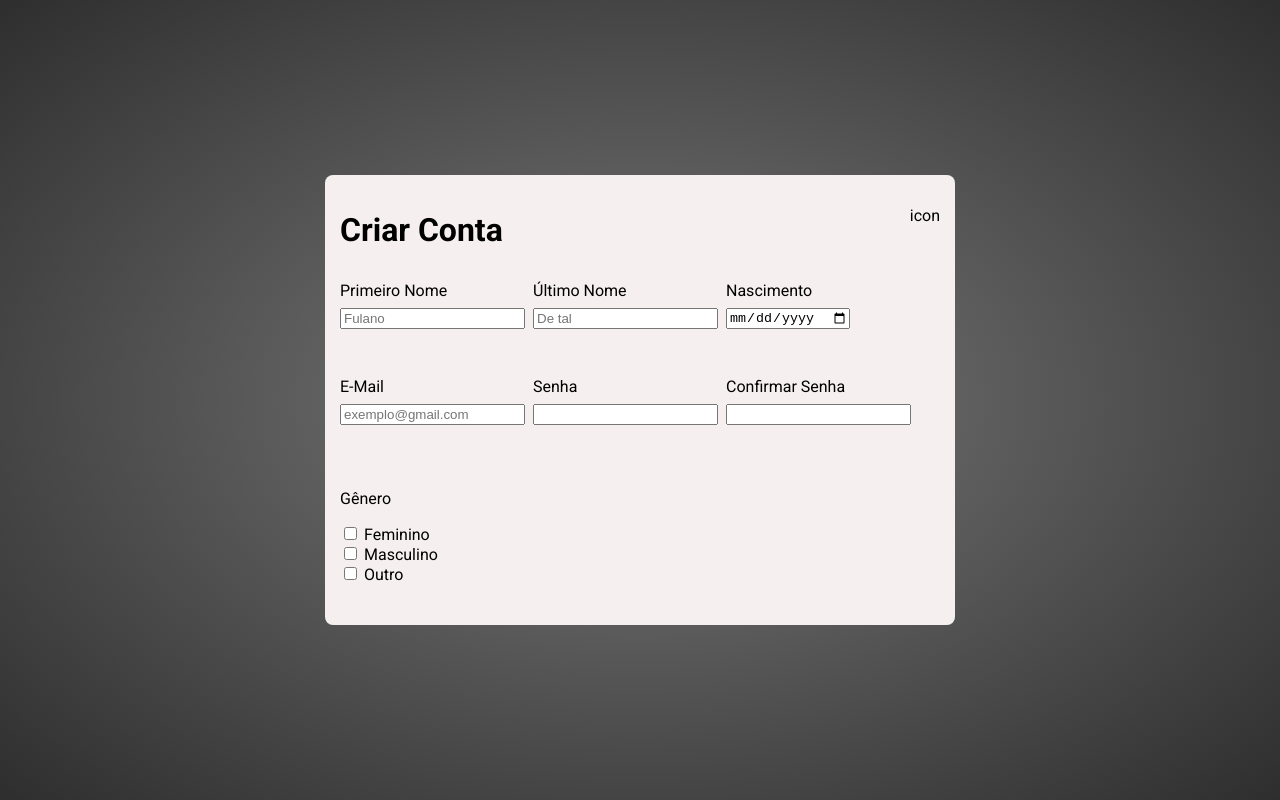
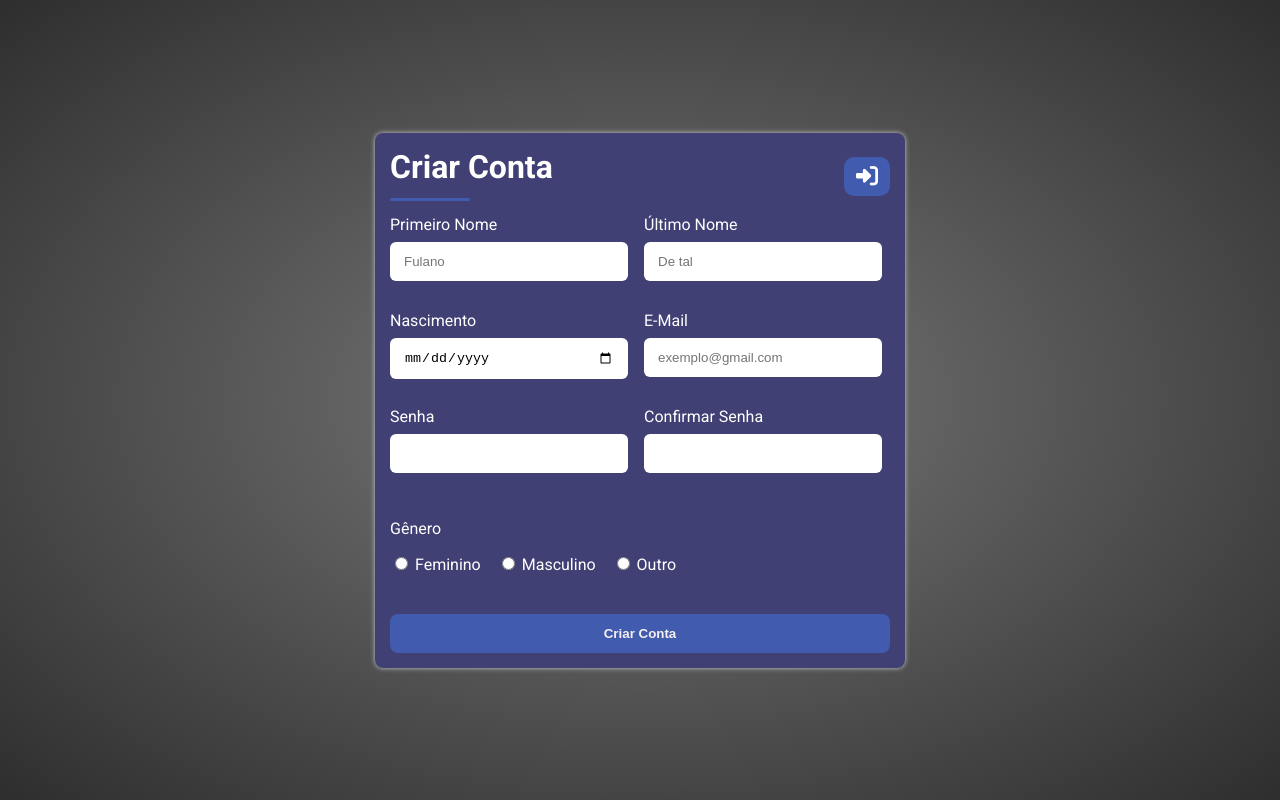
Before and after one commit to AliSanches/Formulario, a plain HTML site: page index.html in a window 1280 px wide. Drawn offline with Linux system fonts and the light colour scheme.

Commit message:
fix: adjust

```diff
--- a/index.html
+++ b/index.html
@@ -23,60 +23,67 @@
 <body>
     <div class="container-main">
         <header class="header">
+            <div>
                 <h1>Criar Conta</h1>
-            <p>icon</p>
+                <span class="line"></span>
+            </div>
+            <div class="conter-icon">
+                <i class="fa-solid fa-right-to-bracket"></i>
+            </div>
         </header>
         <form class="form">
             <div class="conter-input">
-                <label for="name">Primeiro Nome</label>
-                <input type="text" class="form-input" placeholder="Fulano">
-                <p class="error"></p>
+                <label for="firstName">Primeiro Nome</label>
+                <input type="text" class="form-input" placeholder="Fulano" name="name" id="firstName">
+                <p class="error" id="v-fname"></p>
             </div>
             <div class="conter-input">
-                <label for="name">Último Nome</label>
-                <input type="text" class="form-input" placeholder="De tal">
-                <p class="error"></p>
+                <label for="lastName">Último Nome</label>
+                <input type="text" class="form-input" placeholder="De tal" name="LName" id="lastName">
+                <p class="error" id="v-flast"></p>
             </div>
             <div class="conter-input">
-                <label for="name">Nascimento</label>
-                <input type="date" class="form-input">
-                <p class="error"></p>
+                <label for="birthday">Nascimento</label>
+                <input type="date" class="form-input" name="birthdayIn" id="birthday">
+                <p class="error" id="v-birth"></p>
             </div>
             <div class="conter-input">
-                <label for="name">E-Mail</label>
-                <input type="email" class="form-input" placeholder="exemplo@gmail.com">
-                <p class="error"></p>
+                <label for="email">E-Mail</label>
+                <input type="email" class="form-input" placeholder="exemplo@gmail.com" name="mail" id="email">
+                <p class="error" id="v-mail"></p>
             </div>
             <div class="conter-input">
-                <label for="name">Senha</label>
-                <input type="password" class="form-input">
-                <p class="error"></p>
+                <label for="password">Senha</label>
+                <input type="password" class="form-input" name="pass" id="password">
+                <p class="error" id="v-pass"></p>
             </div>
             <div class="conter-input">
-                <label for="name">Confirmar Senha</label>
-                <input type="password" class="form-input">
-                <p class="error"></p>
+                <label for="rpassword">Confirmar Senha</label>
+                <input type="password" class="form-input" name="repass" id="rpassword">
+                <p class="error" id="v-rpass"></p>
             </div>
 
+            <div>
+                <p>Gênero</p>
                 <div class="conter-check">
-                <p>Gênero</p>
                     <div>
-                    <input type="checkbox">
+                        <input type="radio" class="check" id="Feminino">
                         <label for="Feminino">Feminino</label>
                     </div>
                     <div>
-                    <input type="checkbox">
+                        <input type="radio" class="check" id="Masculino">
                         <label for="Masculino">Masculino</label>
                     </div>
                     <div>
-                    <input type="checkbox">
+                        <input type="radio" class="check" id="Outro">
                         <label for="Outro">Outro</label>
                     </div>
                     <p class="error"></p>
                 </div>
+            </div>
         </form>
         <footer class="footer">
-
+            <button class="btn-create" id="btn">Criar Conta</button>
         </footer>
     </div>
 </body>
--- a/scripts/script.js
+++ b/scripts/script.js
@@ -0,0 +1,55 @@
+const btn = document.querySelector('#btn');
+const firstName = document.querySelector('#firstName');
+const lastName = document.querySelector('#lastName');
+const birthday = document.querySelector('#birthday');
+const email = document.querySelector('#email');
+const password = document.querySelector('#password');
+const rpassword = document.querySelector('#rpassword');
+
+const cVa1 = document.querySelector('#v-fname');    // firstName
+const cVa2 = document.querySelector('#v-flast');    // lastName
+const cVa3 = document.querySelector('#v-birth');    // birthday
+const cVa4 = document.querySelector('#v-mail');     // email
+const cVa5 = document.querySelector('#v-pass');     // password
+const cVa6 = document.querySelector('#v-rpass');    // rpassword
+
+function captureValue(inp) {
+    inp.addEventListener('input', (event) => {
+
+        console.log(event.target.value);
+        return event.target.value;
+    });
+}
+
+const validInf = async () => {
+    if (firstName === '') {
+        cVa1.classList.add('cl-red');
+        cVa1.innerHTML('Nome invalido!');
+    }
+
+    if (lastName === '') {
+
+    }
+
+    if (birthday === '') {
+
+    }
+
+    if (birthday === '') {
+
+    }
+
+    if (email === '') {
+
+    }
+
+    if (password === '') {
+
+    }
+
+    if (rpassword === '') {
+
+    }
+}
+
+btn.addEventListener('click', validInf);
--- a/style.css
+++ b/style.css
@@ -8,6 +8,7 @@ body {
     justify-content: center;
     align-items: center;
     background: radial-gradient(#7a7a7a, #2e2e2e);
+    color: var(--cl-white);
 }
 
 :root {
@@ -16,29 +17,114 @@ body {
     --bg-orange: #ebbc24;
     --bg-red: #e44d26;
     --bg-white: #f5efef;
+    --blue-claro: #415baf;
+    --blue-escuro: #35498a;
+    --cl-red: #ff1111;
+    --cl-white: #fff;
+    --purple-claro: #404074;
+    --purple-escuro: #151547;
+}
+
+/* Colors BTN */
+.cl-red {
+    color: var(--cl-red);
 }
 
 .container-main {
     padding: 15px;
     border-radius: 8px;
-    background-color: var(--bg-white);
+    background-color: var(--purple-claro);
+    box-shadow: 0px 0px 5px rgb(202, 202, 202);
 }
 
 .header {
     display: flex;
     justify-content: space-between;
+    align-items: center;
+}
+
+.header h1 {
+    margin: 0;
+}
+
+.line {
+    display: inline-block;
+    width: 80px;
+    height: 3px;
+    border-radius: 8px ;
+    background-color: var(--blue-claro);
+    color: var(--blue-claro);
+}
+
+.conter-icon {
+    padding: 8px 12px;
+    border-radius: 10px;
+    background-color: var(--blue-claro);
+    cursor: pointer;
+}
+
+.header i {
+    color: #fff;
+    font-size: 22px;
+    border-radius: 10px;
+    cursor: pointer;
+}
+
+.conter-icon:hover {
+    background-color: var(--blue-escuro);
+    transition: 0.5s ease-in-out;
 }
 
 .form {
-    width: 600px;
+    width: 500px;
     padding: 10px 0;
     display: flex;
     flex-wrap: wrap;
-    gap: 0.5rem;
+    gap: 1rem;
 }
 
 .conter-input {
     display: flex;
     flex-direction: column;
     gap: 0.5rem;
+    height: 70px;
+    margin-bottom: 10px;
 }
+
+.conter-input input {
+    margin: 0;
+}
+
+.form-input {
+    width: 210px;
+    padding: 12px 14px;
+    border-radius: 6px;
+    border: none;
+    outline: none;
+}
+
+.conter-check {
+    display: flex;
+    gap: 1rem;
+}
+
+.conter-check p {
+    margin: 0;
+}
+
+.btn-create {
+    margin-top: 30px;
+    width: 100%;
+    border: none;
+    border-radius: 8px;
+    padding: 12px 20px;
+    background-color: var(--blue-claro);
+    color: var(--bg-white);
+    font-weight: bold;
+    cursor: pointer;
+}
+
+.btn-create:hover {
+    background-color: var(--blue-escuro);
+    transition: 0.5s ease-in-out;
+}
```
Lines whose indentation alone changed are shown as unchanged.
